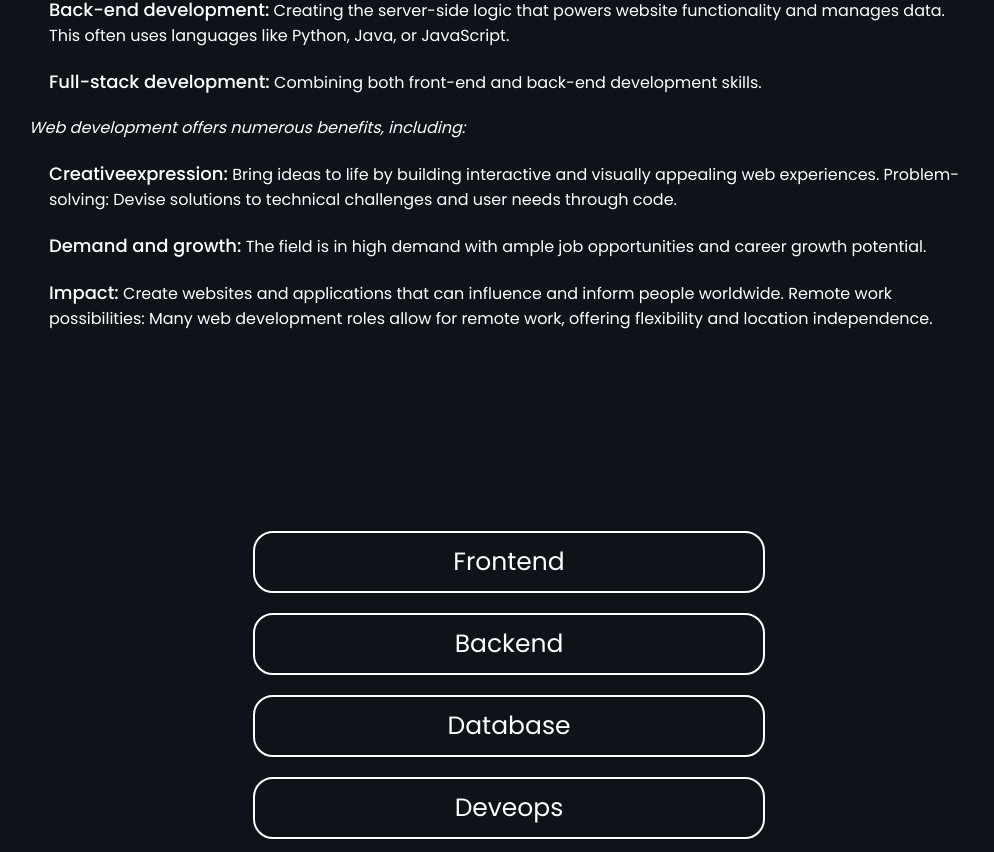
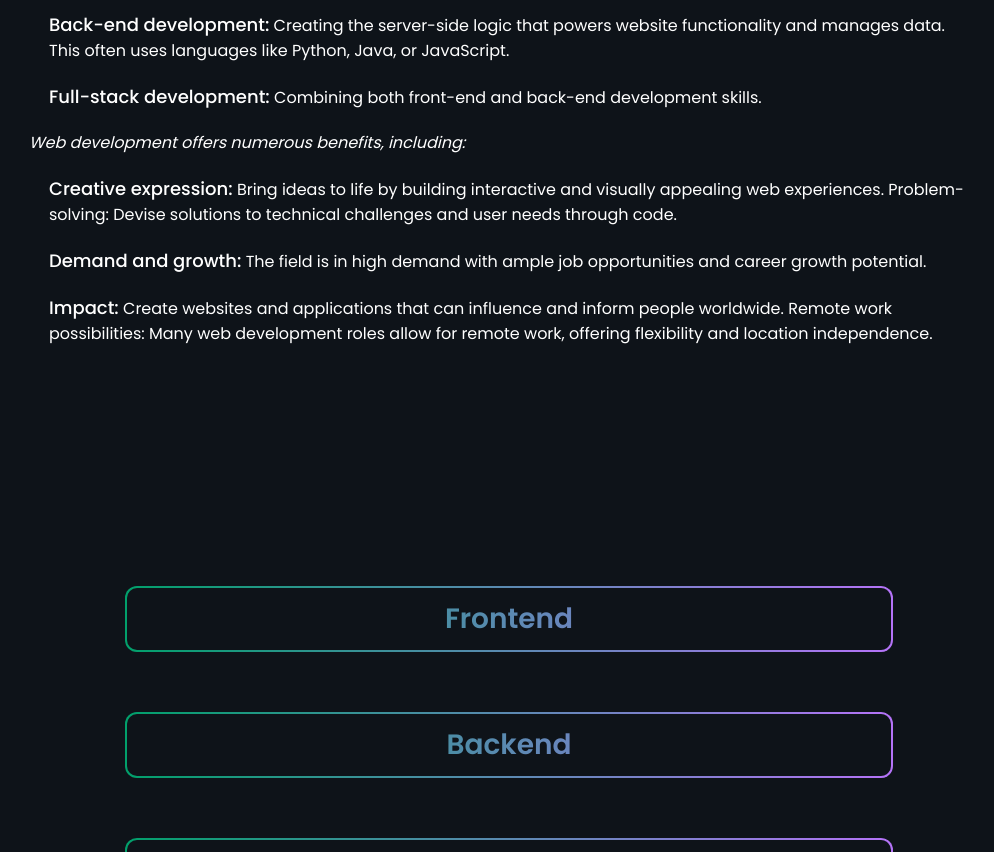
Before and after one commit to Saketh-Reddy-Bejadi/gdsc_veecsha, a React (Create React App) app: page /WebDev in a window 1280 px wide. Shown: the part 1193-2045 px from the top of the page, without its empty margins (131-1125 px from the left). Built offline with nearby package versions, Linux system fonts and the light colour scheme; a web font is replaced by a local one.

Commit message:
made few changes in web dev basic page

```diff
--- a/src/components/WebDev/WebDev.css
+++ b/src/components/WebDev/WebDev.css
@@ -43,7 +43,7 @@
   padding: 160px;
 }
 .webHead{
-  font-size: 30px;
+  font-size: 40px;
   font-weight: 500;
   margin: 0px 0px 20px 0px;
 }
@@ -64,13 +64,21 @@
   font-style: italic;
 }
 .item{
-  border: 2px solid white;
-  border-radius: 20px;
+  background:linear-gradient(#0E1319,#0E1319) padding-box,
+  linear-gradient(to right,#01A06B, #b573f8) border-box;
+  border: 2px solid transparent;
+  border-radius: 12px;
   text-align: center;
-  width: 40%;
-  font-size: 25px;
-  margin:20px auto;
+  width: 60%;
+  font-size: 28px;
+  margin:60px auto;
   padding: 10px;
+  font-weight: 600;
+}
+.Itext{
+    background: linear-gradient(90deg,#01A06B,#b573f8);
+  background-clip: text;
+  -webkit-text-fill-color: transparent;
 }
 @keyframes IMGanimation {
   0%{
--- a/src/components/WebDev/WebDev.js
+++ b/src/components/WebDev/WebDev.js
@@ -53,7 +53,7 @@ export const WebDev = () => {
         </p>
         <ul className="wBasic">
           <li>
-            <span className="webSubhead">Creativeexpression:</span> Bring ideas
+            <span className="webSubhead">Creative expression:</span> Bring ideas
             to life by building interactive and visually appealing web
             experiences. Problem-solving: Devise solutions to technical
             challenges and user needs through code.
@@ -73,8 +73,14 @@ export const WebDev = () => {
       </div>
       <div className="roadmap">
         {data && data.length > 0
-          ? data.map((dataItem) => <div className="item" >{dataItem.heading}</div>)
-          : "hi"}
+          ? data.map((dataItem) => (
+            <a href="/WebDev">
+              <div className="item">
+                <p className="Itext">{dataItem.heading}</p>
+              </div>
+            </a>
+            ))
+          : null}
       </div>
     </div>
   );
```
